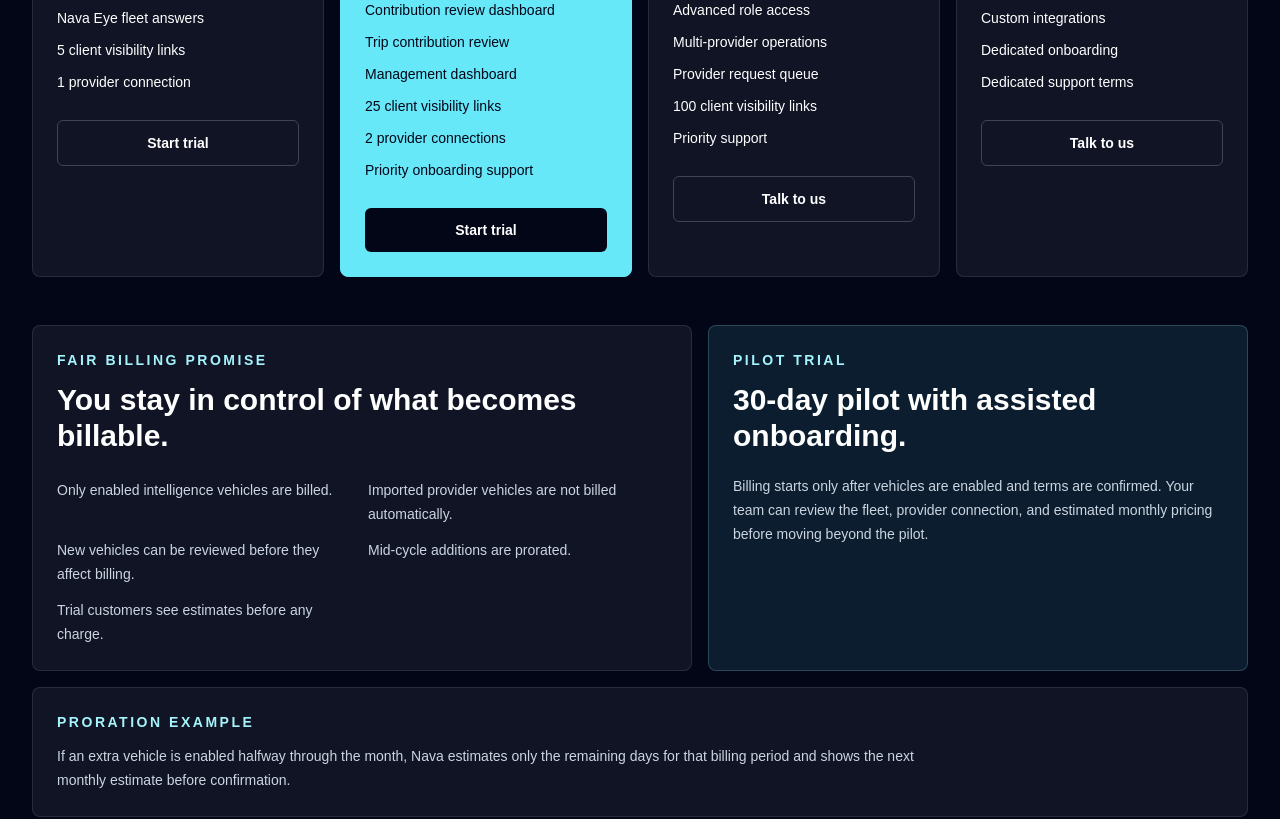
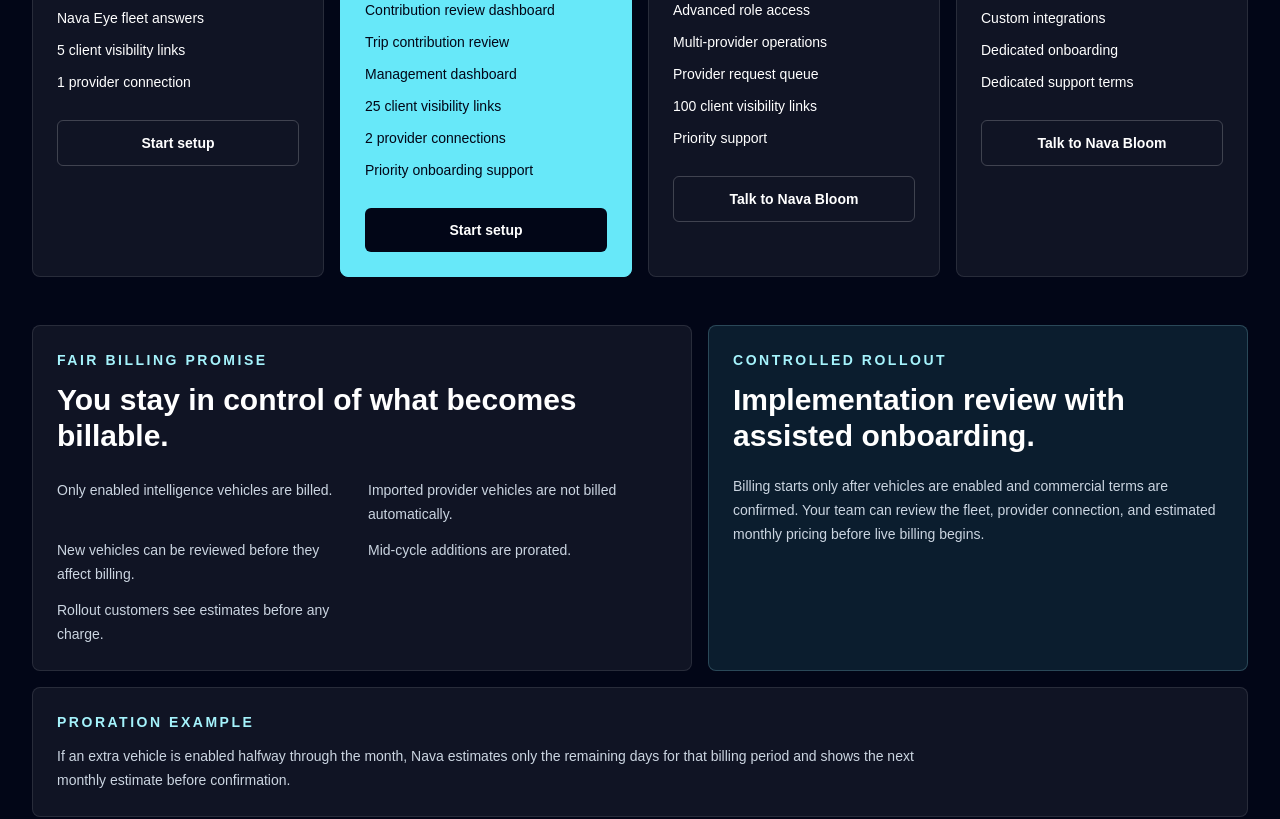
Before and after one commit to Navabloomco/nava-strat, a Next.js app: page /pricing in a window 1280 px wide. Shown: the part 780-1599 px from the top of the page. Built offline with nearby package versions, Linux system fonts and the light colour scheme; no server answers.

Commit message:
Polish public onboarding language

```diff
--- a/app/client/track/[token]/page.tsx
+++ b/app/client/track/[token]/page.tsx
@@ -171,9 +171,7 @@
   const locationText =
     journey.location.label ||
     (journey.location.coordinates
-      ? `${formatCoordinate(journey.location.coordinates.latitude)}, ${formatCoordinate(
-          journey.location.coordinates.longitude
-        )}`
+      ? "Location update available; readable place pending."
       : "Location not currently available.");
 
   return (
@@ -234,7 +232,7 @@
       </div>
 
       <div className="mt-4 text-xs text-slate-500">
-        Journey recorded {journey.updated_at ? formatDateTime(journey.updated_at) : "not available"}
+        Trip updated {journey.updated_at ? formatDateTime(journey.updated_at) : "not available"}
       </div>
     </article>
   );
@@ -291,8 +289,3 @@
 function formatNumber(value: number) {
   return new Intl.NumberFormat().format(value);
 }
-
-function formatCoordinate(value: number | null) {
-  if (value === null || !Number.isFinite(value)) return "—";
-  return value.toFixed(5);
-}
--- a/app/login/page.tsx
+++ b/app/login/page.tsx
@@ -151,8 +151,8 @@
               Sign in to your fleet intelligence workspace.
             </h1>
             <p className="mt-5 text-lg leading-8 text-slate-300">
-              Access your fleet operations, live provider data, fuel risk,
-              contribution context, and Nava Eye fleet answers from one secure workspace.
+              Access operations, provider-connected fleet activity, contribution
+              context, and Nava Eye answers from one secure company workspace.
             </p>
           </div>
           <Link href="/pricing" className="text-sm font-medium text-slate-300 hover:text-white">
@@ -194,7 +194,7 @@
             </div>
 
             <h2 className="text-2xl font-semibold">
-              {mode === "signin" ? "Welcome back" : "Start your Nava Strat trial"}
+              {mode === "signin" ? "Welcome back" : "Create your Nava Strat account"}
             </h2>
             <p className="mt-2 text-sm leading-6 text-slate-300">
               {mode === "signin"
--- a/app/onboarding/page.tsx
+++ b/app/onboarding/page.tsx
@@ -57,7 +57,7 @@
   },
   {
     key: "ready_to_create_first_journey",
-    label: "Ready to create first journey",
+    label: "Ready to create first Trip",
     detail: "Provider, fleet, and telemetry checks are green.",
   },
 ];
@@ -231,7 +231,7 @@
               <p className="mt-3 max-w-2xl text-sm leading-6 text-slate-600">
                 Create the company workspace, connect a real tracking provider,
                 review imported assets, and enable vehicles before creating the
-                first operational journey.
+                first operational Trip.
               </p>
             </div>
             {status?.company && (
@@ -355,7 +355,7 @@
                     </select>
                     <p className="mt-2 text-xs leading-5 text-slate-500">
                       This is only the company default. Actual billing can vary by client,
-                      route, journey, or cargo terms.
+                      route, Trip, or cargo terms.
                     </p>
                   </label>
 
@@ -576,9 +576,9 @@
     },
     live_tracking_ready: {
       eyebrow: "Ready for operations",
-      title: "Create your first journey",
-      body: "Your live fleet picture is ready. Start the first customer journey and monitor it from Nava.",
-      primary: { label: "Create First Journey", href: "/ops/journey/new" },
+      title: "Create your first Trip",
+      body: "Your live fleet picture is ready. Start the first operational Trip and monitor it from Nava.",
+      primary: { label: "Create First Trip", href: "/ops/journey/new" },
       secondary: { label: "Open Live Tracking", href: "/tracking/live" },
       tertiary: { label: "Ask Nava Eye", href: "/nava-eye" },
     },
--- a/app/page.tsx
+++ b/app/page.tsx
@@ -110,15 +110,15 @@
 const buildAreas = [
   {
     title: "Fleet intelligence platforms",
-    body: "Secure workspaces that help operators understand vehicle activity, trips, fuel movement, operating costs, and fleet patterns.",
+    body: "Secure workspaces that help operators understand vehicle activity, trips, fuel records, operating costs, and fleet patterns.",
   },
   {
     title: "Operational data systems",
     body: "Tools that consolidate fragmented information from the field, the corridor, and the back office into usable management workflows.",
   },
   {
-    title: "AI-assisted decision support",
-    body: "Context-aware decision support that helps teams spot risk, ask sharper questions, and act with more confidence.",
+    title: "Nava Eye decision support",
+    body: "Source-grounded fleet intelligence that helps teams ask sharper questions, review evidence, and act with more confidence.",
   },
 ];
 
@@ -133,7 +133,7 @@
   },
   {
     title: "Fuel & Cost Awareness",
-    body: "Practical visibility into fuel movement, consumption patterns, and operating cost trends.",
+    body: "Practical visibility into fuel movement, allocation evidence, and operating cost trends.",
   },
   {
     title: "Maintenance & Spares Signals",
@@ -420,13 +420,13 @@
               </p>
               <div className="mt-9 flex flex-col gap-3 sm:flex-row sm:flex-wrap">
                 <Link href="/login" className={`${primaryControlClass} text-center`}>
-                  Sign In to Dashboard
+                  Open workspace
                 </Link>
                 <a
                   href={`mailto:${contactEmail}`}
                   className={`${secondaryControlClass} text-center`}
                 >
-                  Request Fleet Access
+                  Request implementation review
                 </a>
               </div>
             </div>
@@ -493,17 +493,17 @@
         <div className="mx-auto grid max-w-7xl gap-8 lg:grid-cols-[0.8fr_1.2fr] lg:items-start">
           <div>
             <p className="text-sm font-bold uppercase tracking-[0.18em] text-cyan-200">
-              Advanced Fleet Answers
+              Nava Eye
             </p>
             <h2 className="mt-3 text-3xl font-semibold tracking-normal md:text-4xl">
-              Ask sharper operational questions.
+              Ask source-grounded fleet questions.
             </h2>
           </div>
           <div className="rounded-lg border border-white/10 bg-white/[0.04] p-6">
             <p className="text-base leading-8 text-slate-300">
-              Nava Eye helps operations teams ask better questions about fleet
-              activity, stale vehicles, idle patterns, fuel visibility, and
-              operational risk.
+              Nava Eye helps teams ask concise questions about fleet activity,
+              stale vehicles, stopped-time evidence, fuel visibility, Trip
+              readiness, and operational risk.
             </p>
           </div>
         </div>
--- a/app/pricing/page.tsx
+++ b/app/pricing/page.tsx
@@ -1,4 +1,6 @@
 import Link from "next/link";
+
+const contactEmail = "contact@navabloomco.com";
 
 const tiers = [
   {
@@ -14,7 +16,7 @@
       "5 client visibility links",
       "1 provider connection",
     ],
-    cta: "Start trial",
+    cta: "Start setup",
   },
   {
     name: "Growth",
@@ -31,7 +33,7 @@
       "2 provider connections",
       "Priority onboarding support",
     ],
-    cta: "Start trial",
+    cta: "Start setup",
     featured: true,
   },
   {
@@ -48,7 +50,7 @@
       "100 client visibility links",
       "Priority support",
     ],
-    cta: "Talk to us",
+    cta: "Talk to Nava Bloom",
   },
   {
     name: "Enterprise",
@@ -63,7 +65,7 @@
       "Dedicated onboarding",
       "Dedicated support terms",
     ],
-    cta: "Talk to us",
+    cta: "Talk to Nava Bloom",
   },
 ];
 
@@ -86,7 +88,7 @@
               href="/login?signup"
               className="rounded-md bg-cyan-300 px-4 py-2 text-sm font-bold text-slate-950 hover:bg-cyan-200"
             >
-              Start trial
+              Start setup
             </Link>
           </div>
         </div>
@@ -156,7 +158,11 @@
                   ))}
                 </ul>
                 <Link
-                  href={tier.cta === "Start trial" ? "/login?signup" : "/login"}
+                  href={
+                    tier.cta === "Start setup"
+                      ? "/login?signup"
+                      : `mailto:${contactEmail}`
+                  }
                   className={`mt-7 inline-flex w-full justify-center rounded-md px-4 py-3 text-sm font-bold ${
                     tier.featured
                       ? "bg-slate-950 text-white hover:bg-slate-800"
@@ -182,21 +188,21 @@
                 <li>Imported provider vehicles are not billed automatically.</li>
                 <li>New vehicles can be reviewed before they affect billing.</li>
                 <li>Mid-cycle additions are prorated.</li>
-                <li>Trial customers see estimates before any charge.</li>
+                <li>Rollout customers see estimates before any charge.</li>
               </ul>
             </section>
 
             <section className="rounded-lg border border-cyan-200/20 bg-cyan-300/10 p-6">
               <p className="break-words text-sm font-bold uppercase tracking-[0.14em] text-cyan-200 sm:tracking-[0.18em]">
-                Pilot trial
+                Controlled rollout
               </p>
               <h2 className="mt-3 break-words text-2xl font-semibold tracking-normal sm:text-3xl">
-                30-day pilot with assisted onboarding.
+                Implementation review with assisted onboarding.
               </h2>
               <p className="mt-5 text-sm leading-6 text-slate-300">
-                Billing starts only after vehicles are enabled and terms are confirmed.
-                Your team can review the fleet, provider connection, and estimated monthly
-                pricing before moving beyond the pilot.
+                Billing starts only after vehicles are enabled and commercial terms
+                are confirmed. Your team can review the fleet, provider connection,
+                and estimated monthly pricing before live billing begins.
               </p>
             </section>
           </div>
--- a/app/privacy/page.tsx
+++ b/app/privacy/page.tsx
@@ -75,9 +75,10 @@
             Privacy Notice
           </h1>
           <p className="mt-5 max-w-3xl text-base leading-7 text-slate-300">
-            This notice is practical privacy information for Nava Strat. It
-            should be reviewed by qualified counsel before broad commercial
-            rollout or use as a final customer privacy notice.
+            This notice explains how Nava Strat handles account, company,
+            fleet, provider, and usage information for secure customer
+            workspaces. Your contract or account terms may include additional
+            privacy and data-processing commitments.
           </p>
 
           <div className="mt-10 grid gap-4">
```
Also changed, not shown: 2 other files (tests, documents, lock files or other folders).
